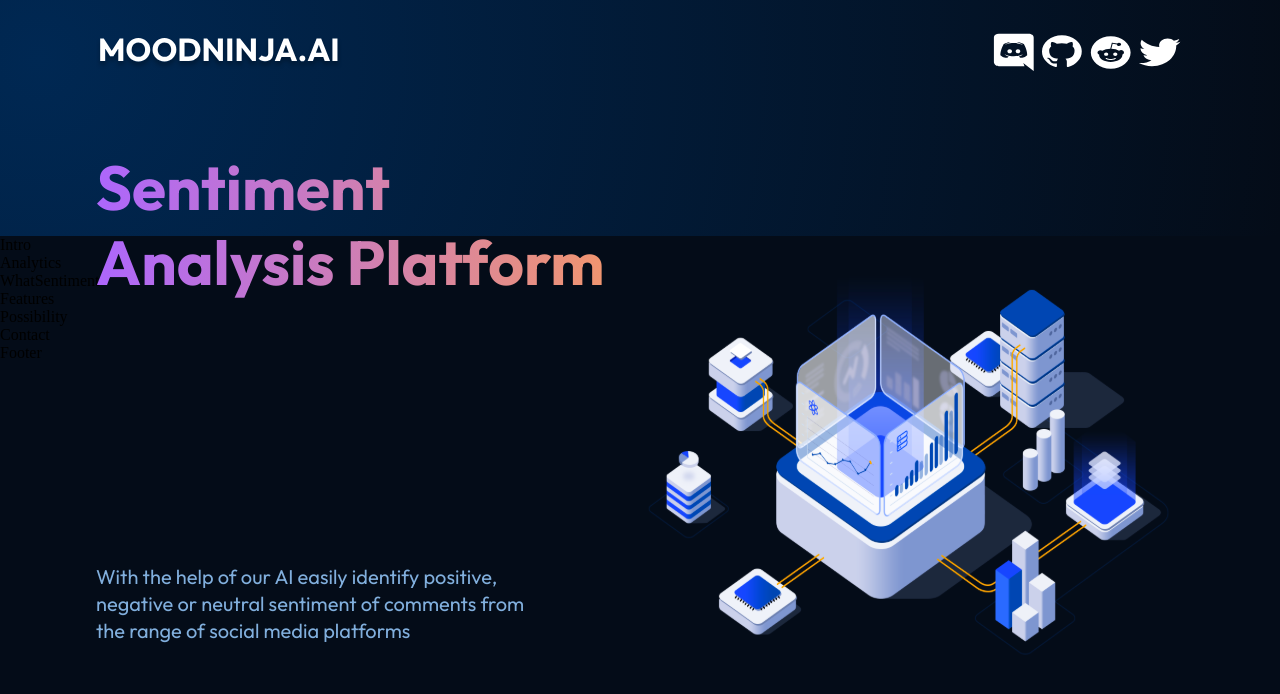
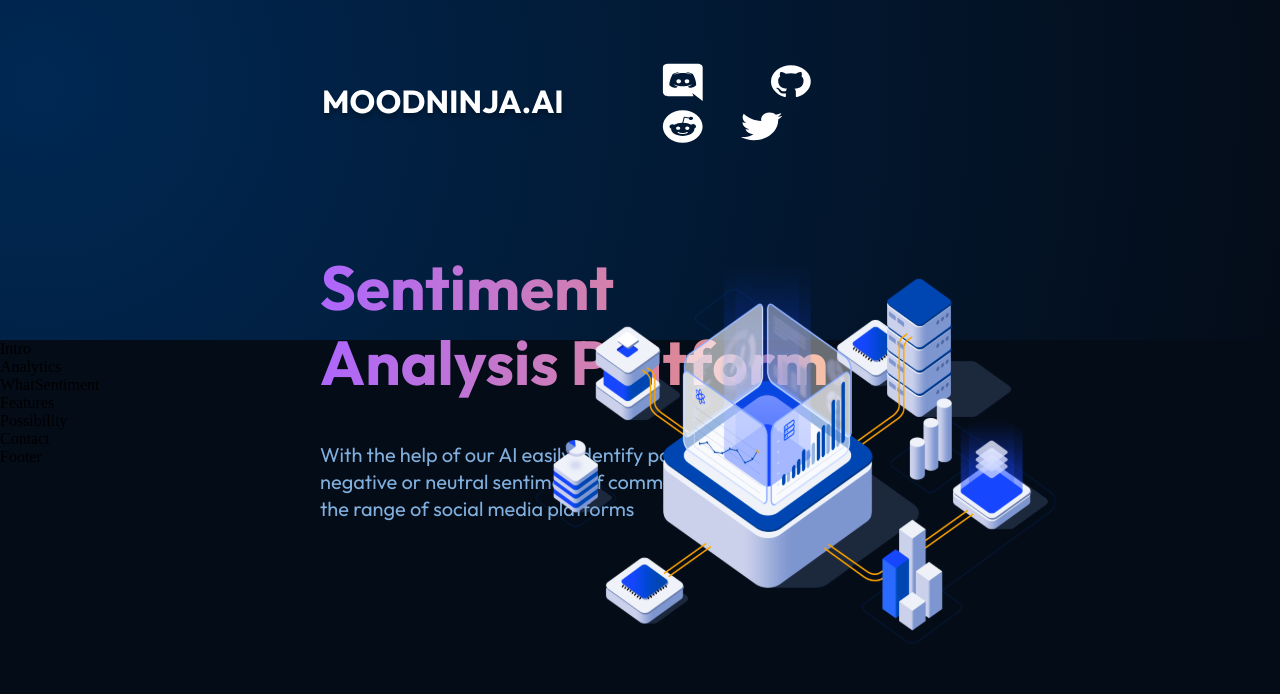
Before and after one commit to atroitskaia/capstone-project, a React (Create React App) app: page / in a window 1280 px wide. Shown: the top 694 px of the page. Built offline with nearby package versions, Linux system fonts and the light colour scheme.

Commit message:
fixed margins

```diff
--- a/package.json
+++ b/package.json
@@ -9,7 +9,7 @@
     "react": "^18.2.0",
     "react-dom": "^18.2.0",
     "react-icons": "^4.4.0",
-    "react-scripts": "^2.1.3",
+    "react-scripts": "^2.1.8",
     "web-vitals": "^2.1.4"
   },
   "scripts": {
--- a/src/App.css
+++ b/src/App.css
@@ -35,6 +35,7 @@
 
 }
 
+
 .gradient__text {
     background:var(--gradient-text);
     background-clip: text;
@@ -43,7 +44,7 @@
 
 }
 .section__padding {
-    padding: 4rem 6rem;
+    padding: 4rem 20rem;
 }
 
 .section__margin {
@@ -89,10 +90,10 @@
 
   @media screen and (max-width: 550px) {
     .section__padding {
-        padding: 4rem 2rem;
+        padding: 4rem 6rem;
     }
 
     .section__margin {
-        margin: 4rem 2rem;
+        margin: 4rem 6rem;
     }
 }
--- /dev/null
+++ b/src/components/navBar/HeaderLinks.jsx
@@ -0,0 +1,18 @@
+import React from 'react';
+import mdi_discord from '../../assets/mdi_discord.svg';
+import mdi_github from '../../assets/mdi_github.svg';
+import mdi_reddit from '../../assets/mdi_reddit.svg';
+import mdi_twitter from '../../assets/mdi_twitter.svg';
+
+const HeaderLinks = () => {
+    return (
+        <div className="moodninja__navBar-links_container">
+          <a href="mdi_discord" className='mdi'><img src={mdi_discord} alt="mdi_discord"/></a>
+          <a href="mdi_github" className='mdi'><img src={mdi_github} alt="mdi_github"/></a>
+          <a href="mdi_reddit" className='mdi'><img src={mdi_reddit} alt="mdi_reddit"/></a>
+          <a href="mdi_twitter"><img src={mdi_twitter} alt="mdi_twitter"/></a>
+        </div>
+    )
+}
+
+export default HeaderLinks;
--- a/src/components/navBar/NavBar.jsx
+++ b/src/components/navBar/NavBar.jsx
@@ -1,11 +1,8 @@
 import React from 'react';
 import { RiMenu3Line, RiCloseLine } from 'react-icons/ri';
 import './navBar.css';
+import HeaderLinks from './HeaderLinks';
 import logo from '../../assets/logo.svg';
-import mdi_discord from '../../assets/mdi_discord.svg';
-import mdi_github from '../../assets/mdi_github.svg';
-import mdi_reddit from '../../assets/mdi_reddit.svg';
-import mdi_twitter from '../../assets/mdi_twitter.svg';
 
 
 const NavBar = () => {
@@ -15,12 +12,8 @@
         <div className="moodninja__navBar-links_logo">
          <img src={logo} alt="logo" />
         </div>
-        <div className="moodninja__navBar-links_container">
-          <a href ="mdi_discord"><img src={mdi_discord} alt="mdi_discord"/></a>
-          <a href ="mdi_github"><img src={mdi_github} alt="mdi_github"/></a>
-          <a href ="mdi_reddit"><img src={mdi_reddit} alt="mdi_reddit"/></a>
-          <a href ="mdi_twitter"><img src={mdi_twitter} alt="mdi_twitter"/></a>
-        </div>
+
+        <HeaderLinks candybarname="Anastasia" />
       </div>
     </div>
   )
--- a/src/components/navBar/navBar.css
+++ b/src/components/navBar/navBar.css
@@ -3,8 +3,7 @@
   justify-content: space-between;
   align-items: center;
 
-    padding: 2rem 6rem;
-
+  padding: 2rem 20rem;
 }
 
 .moodninja__navBar-links {
@@ -12,25 +11,33 @@
   display: flex;
   justify-content: flex-start;
   align-items: center;
-
 }
 
 .moodninja__navBar-links_logo {
   margin-right: 2rem;
-    flex: 1;                    /* */
+  flex: 1; /* */
   display: flex;
   justify-content: flex-start;
   height: 100vh;
   width: 100vw;
   align-items: center;
+}
+
+.moodninja__navBar-links_logo {
+  width: 251px;
+  height: 28px;
+}
+
+.moodninja__navBar-links_container {
+    margin: 10px;
+    padding: 20px;
 
 }
 
-.moodninja__navBar-links_logo {
-
-    width: 251px;
-    height: 28px;
-
+.mdi {
+    margin: 10px;
+    padding: 20px;
+    /* background-color: red; */
 }
 
 /*
--- a/src/containers/header/header.css
+++ b/src/containers/header/header.css
@@ -1,6 +1,5 @@
 moodninja__header {
   display: flex;
-
 }
 
 .moodninja__header-content {
@@ -9,26 +8,23 @@
   justify-content: center;
   align-items: flex-start;
   flex-direction: column;
-
   margin-right: 5rem;
 }
 
 .moodninja__header-content h1 {
-
   position: absolute;
   width: 525px;
   height: 262px;
   left: auto;
-    top: 150px;
+  top: 250px;
   font-family: var(--font-family);
   font-weight: 800;
-
 
   flex: 1;
   display: flex;
   justify-content: center;
   align-items: flex-start;
- font-family: 'Outfit';
+  font-family: "Outfit";
   font-style: normal;
   font-size: 62px;
   line-height: 75px;
@@ -36,14 +32,12 @@
 }
 
 .moodninja__header-content p {
-
   /* aboutBody */
   position: absolute;
   width: 435px;
   height: 138px;
   left: auto;
-    top: 539px;
-
+  top: 417px;
 
   /* body text */
   font-family: var(--font-family);
@@ -53,20 +47,18 @@
   line-height: 27px;
   color: var(--color-text);
 
-    margin-top: 1.5rem
+  margin-top: 1.5rem;
 }
 
 .moodninja__header-image {
-
   /* aboutIllustration */
 
   position: absolute;
   width: 522px;
   height: 395px;
-    left: calc(50% - 522px/2 + 268px);
-    top: 261px;
+  /* left: calc(50% - 522px / 2 + 268px); */
+ right: 14rem;
+  top: 250px;
 
   /* background: url(Illustration 1.png); */
-
-
 }
--- a/src/containers/whatSentiment/WhatSentiment.jsx
+++ b/src/containers/whatSentiment/WhatSentiment.jsx
@@ -1,4 +1,5 @@
 import React from 'react';
+import HeaderLinks from '../../components/navBar/HeaderLinks';
 
 const WhatSentiment = () => {
   return (
```
Also changed, not shown: src/containers/header/Header.jsx (line endings or trailing spaces), 1 other file (tests, documents, lock files or other folders). Lines whose indentation alone changed are shown as unchanged.
